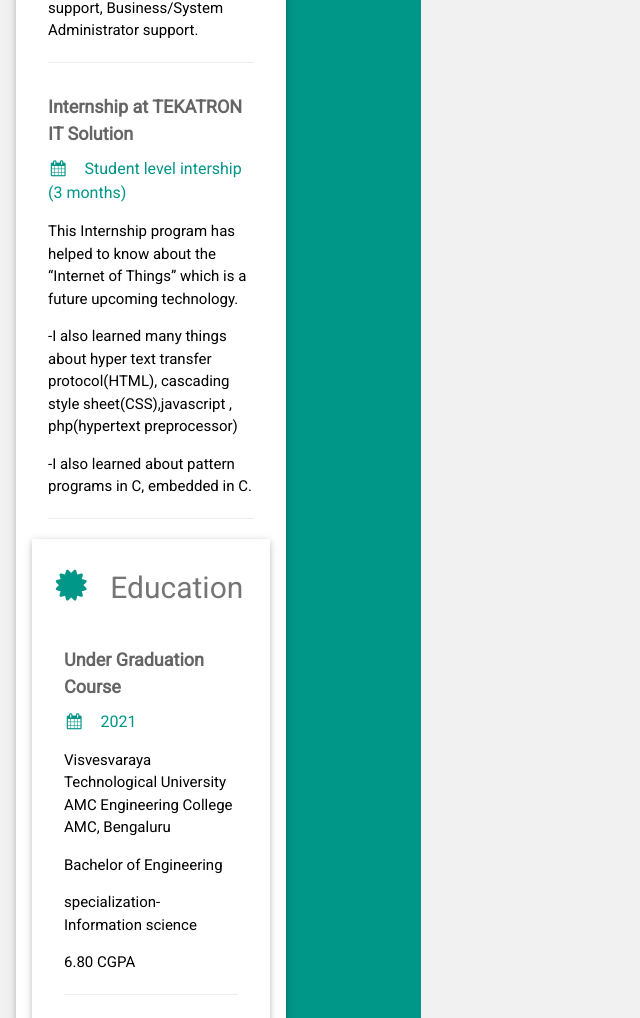
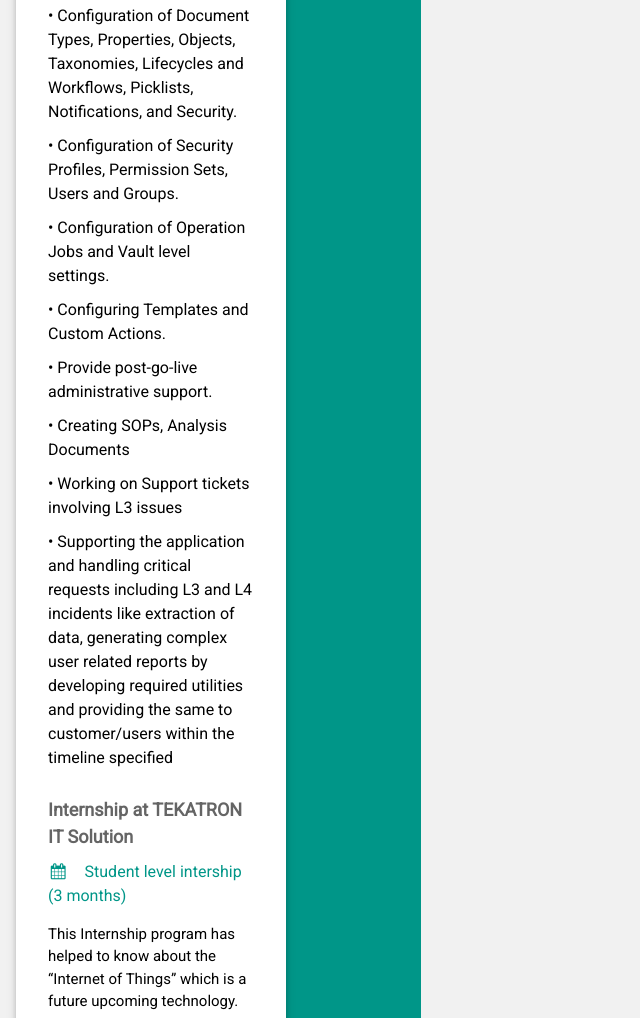
Before and after one commit to Ddivi9/APRIL_RESUME, a plain HTML site: page index.html in a window 1280 px wide. Shown: the part 1380-2398 px from the top of the page, without its empty margins (0-640 px from the left). Drawn offline with nearby package versions, Linux system fonts and the light colour scheme.

Commit message:
Add files via upload
latest index file

```diff
--- a/index.html
+++ b/index.html
@@ -37,8 +37,6 @@
                 <div class="w3-third">
                     <div class="w3-white w3-text-grey w3-card-4">
                         <div class="w3-display-container">
-                            <p><i class="fa fa-briefcase fa-fw w3-margin-right w3-large w3-text-teal"></i>Divya S
-                            </p>
 
 
                         </div>
@@ -121,8 +119,30 @@
                                     </h6>
                                     <p>A Veeva vault RIM system administrator working with Merck as Associate system
                                         analyst with 1 year 5 months of experience in application management,
-                                        workflow support, Business/System Administrator support.</p>
-                                    <hr>
+                                        workflow support, Business/System Administrator support.
+                                        <br>
+                                    <h6>
+                                        • Configuration of Document Types, Properties, Objects, Taxonomies,
+                                        Lifecycles and Workflows, Picklists, Notifications, and Security.</h6>
+                                    <h6>
+                                        • Configuration of Security Profiles, Permission Sets, Users and Groups.</h6>
+                                    <h6>
+                                        • Configuration of Operation Jobs and Vault level settings.</h6>
+                                    <h6>
+                                        • Configuring Templates and Custom Actions.</h6>
+                                    <h6>
+                                        • Provide post-go-live administrative support.</h6>
+                                    <h6>
+                                        • Creating SOPs, Analysis Documents</h6>
+                                    <h6>
+                                        • Working on Support tickets involving L3 issues</h6>
+                                    <h6>
+                                        • Supporting the application and handling critical requests including L3 and
+                                        L4 incidents like extraction of data, generating complex user related reports
+                                        by developing required utilities and providing the same to customer/users
+                                        within the timeline specified
+                                    </h6>
+                                    </p>
                                 </div>
                                 <div class="w3-container">
                                     <h5 class="w3-opacity"><b> Internship at TEKATRON IT Solution</b></h5>
```
